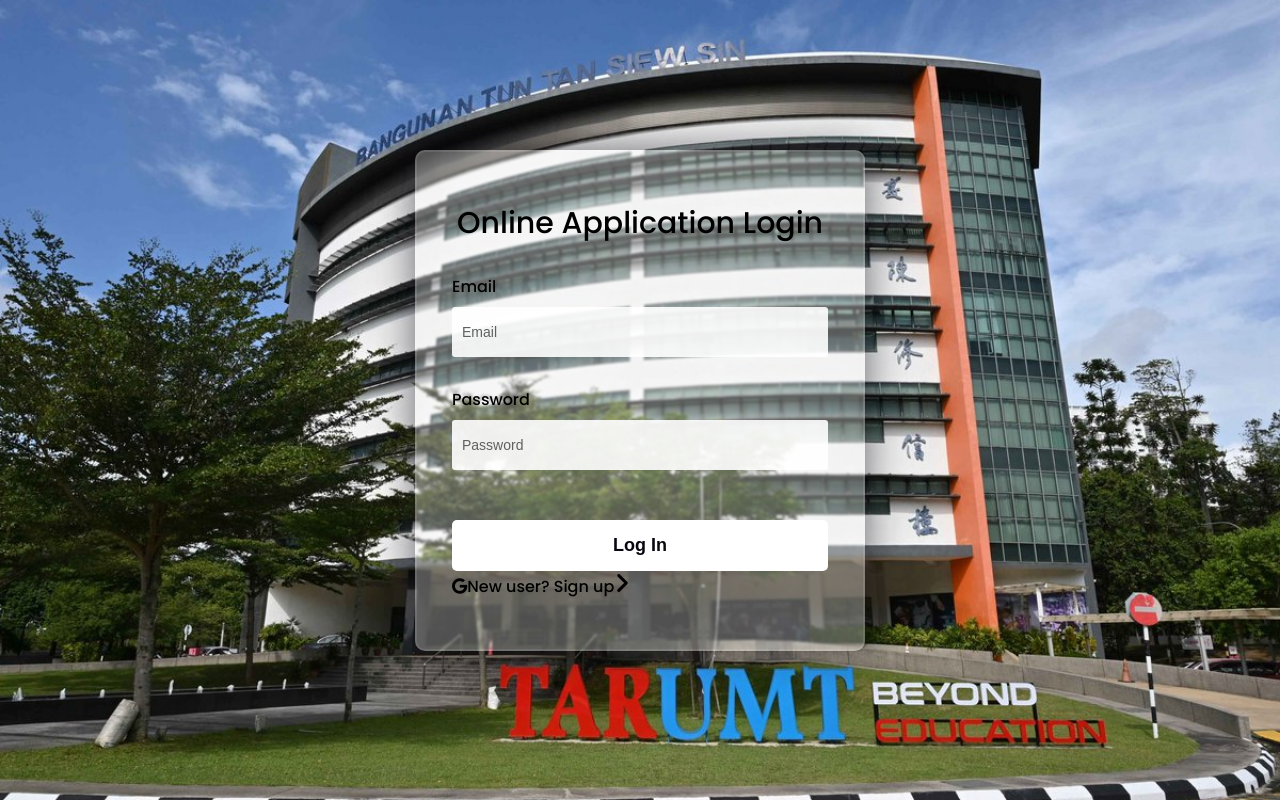
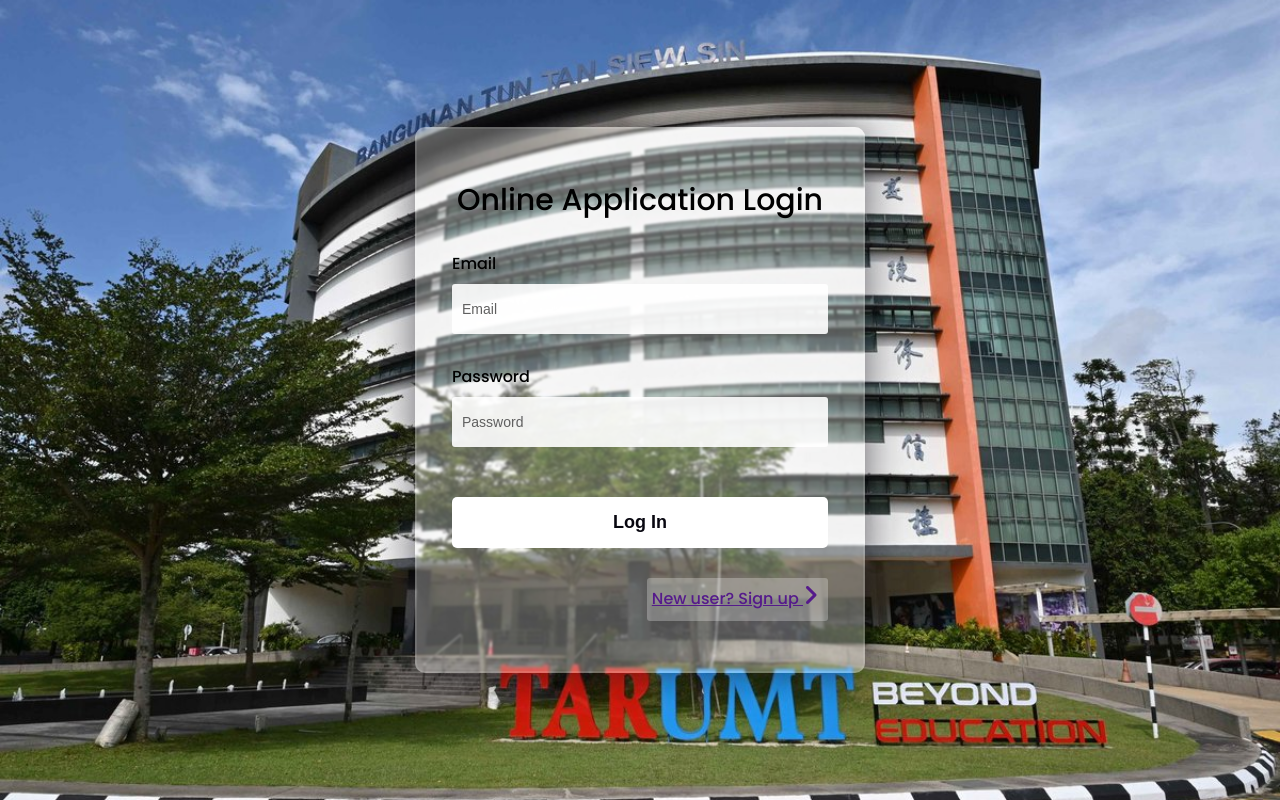
Before and after one commit to melvinho77/sem-assignment, a Flask app: page / in a window 1280 px wide. Run offline with Flask 3, Linux system fonts and the light colour scheme; some libraries are stand-ins or nearby versions.

Commit message:
Update studentLogin.html

```diff
--- a/templates/studentLogin.html
+++ b/templates/studentLogin.html
@@ -85,14 +85,12 @@
             cursor: pointer;
         }
 
-        .container .social {
+        .container .link-register {
             margin-top: 30px;
             display: flex;
         }
 
-        .container .social div {
-            background: red;
-            width: 150px;
+        .container .link-register {
             border-radius: 3px;
             padding: 5px 10px 10px 5px;
             background-color: rgba(255, 255, 255, 0.27);
@@ -103,12 +101,8 @@
             background-color: rgba(255, 255, 255, 0.47);
         }
 
-        .container .social .fb {
-            margin-left: 25px;
-        }
-
-        .container .social i {
-            margin-right: 4px;
+        .container .link-register{
+            float: right;
         }
     </style>
 </head>
@@ -125,7 +119,7 @@
 
         <button>Log In</button>
         <div class="link-register">
-            <div class="sign-up-link"><i class="fab fa-google"></i>New user? Sign up<i class='fas fa-angle-right' style='font-size:24px'></i></div>
+            <div class="sign-up-link"><a href=>New user? Sign up <i class='fas fa-angle-right' style='font-size:24px'></i></a></div>
         </div>
     </div>
 </body>
```
